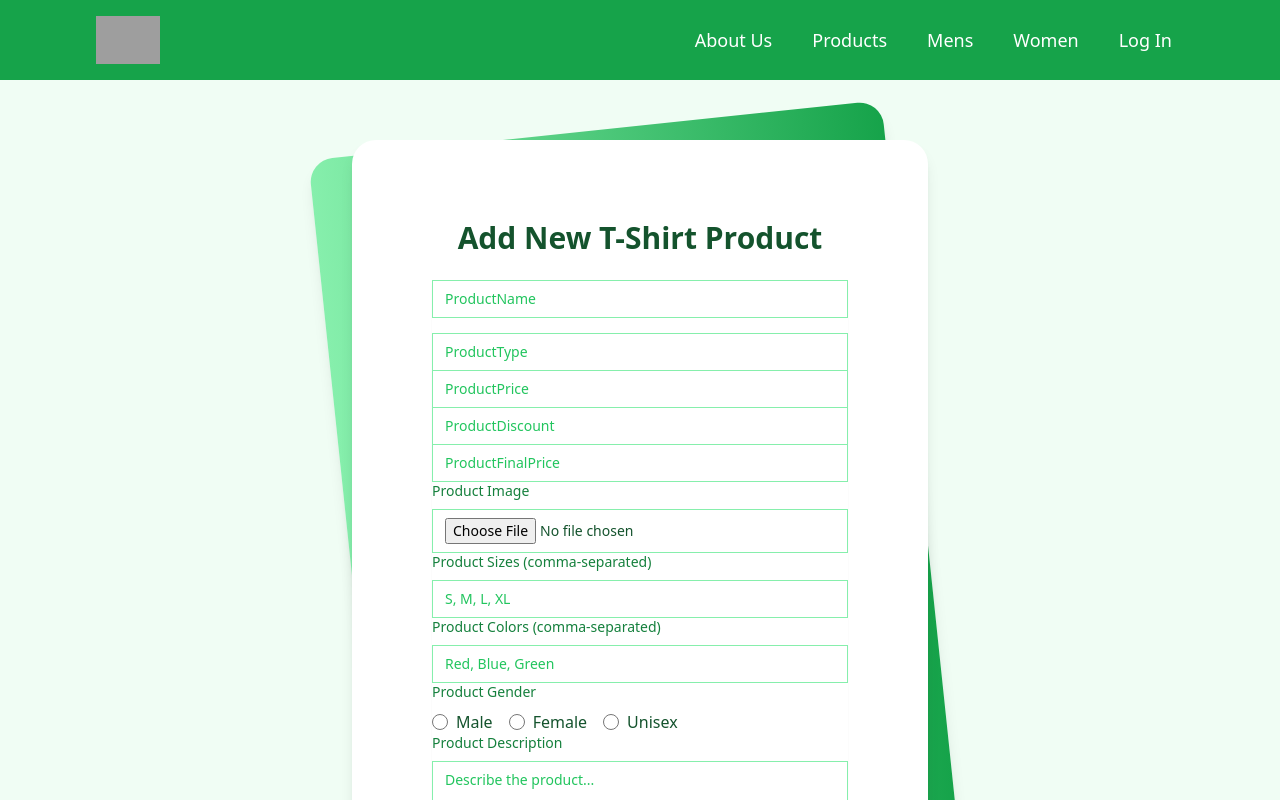
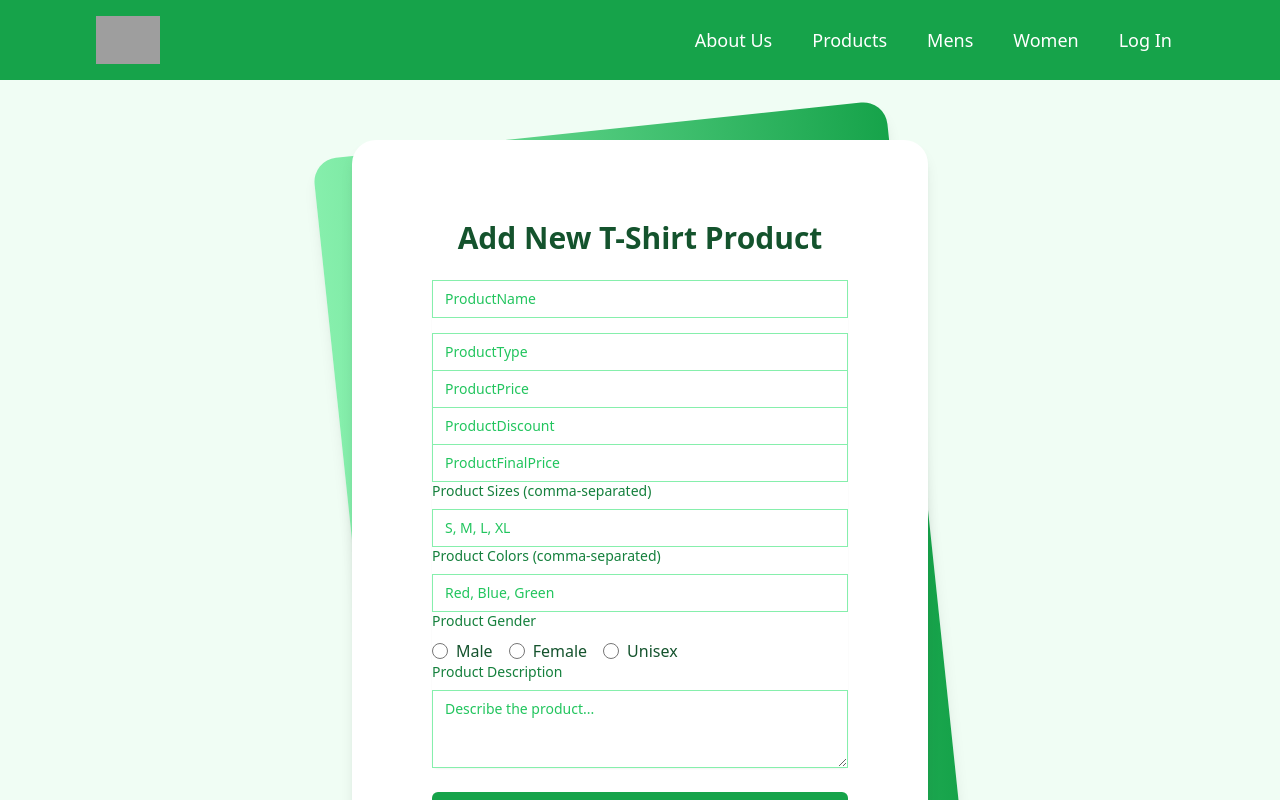
Before and after one commit to prn9v/Tshirt-Brand-Repo, a React (Create React App) app in the folder frontend/: page /admin in a window 1280 px wide. Shown: the top 800 px of the page. Built offline with nearby package versions, Linux system fonts and the light colour scheme; grey boxes are pictures that could not be loaded.

Commit message:
Update AdminPanel.jsx

```diff
--- a/frontend/src/components/AdminPanel.jsx
+++ b/frontend/src/components/AdminPanel.jsx
@@ -4,7 +4,7 @@ import { addProduct } from '../api/productApi';
 const AdminPage = () => {
   const [product, setProduct] = useState({
       productName: '',
-      productImage: null,
+      // productImage: null,
       productSizes: [],
       productPrice: '',
       productDiscount: '',
@@ -23,8 +23,8 @@ const AdminPage = () => {
       [name]:
         name === 'productSizes' || name === 'productColors'
           ? value.split(',').map((item) => item.trim()) // Convert comma-separated values to arrays
-          : name === 'productImage'
-          ? files[0] // Store file object
+          // : name === 'productImage'
+          // ? files[0] // Store file object
           : value, // Update other fields
     }));
   };
@@ -51,7 +51,7 @@ const handleSubmit = async (e) => {
   const formData = new FormData();
 
   // Add product data to FormData
-  if (product.productImage) formData.append('productImage', product.productImage); // Optional
+  // if (product.productImage) formData.append('productImage', product.productImage); // Optional
   formData.append('productName', product.productName);
   formData.append('productSizes', product.productSizes.join(',')); // Convert to comma-separated string
   formData.append('productColors', product.productColors.join(',')); // Convert to comma-separated string
@@ -77,7 +77,7 @@ const handleSubmit = async (e) => {
     // Reset form state after successful submission
     setProduct({
       productName: '',
-      productImage: null,
+      // productImage: null,
       productSizes: [],
       productPrice: '',
       productDiscount: '',
@@ -126,7 +126,7 @@ const handleSubmit = async (e) => {
                     />
                   </div>
                 ))}
-                <div className="mb-4">
+{/*                 <div className="mb-4">
                   <label htmlFor="productImage" className="block text-sm font-medium text-green-700 mb-2">
                     Product Image
                   </label>
@@ -138,7 +138,7 @@ const handleSubmit = async (e) => {
                     className="appearance-none rounded-none relative block w-full px-3 py-2 border border-green-300 placeholder-green-500 text-green-900 focus:outline-none focus:ring-green-500 focus:border-green-500 focus:z-10 sm:text-sm"
                     onChange={handleChange}
                   />
-                </div>
+                </div> */}
                 <div className="mb-4">
                   <label htmlFor="productSizes" className="block text-sm font-medium text-green-700 mb-2">
                     Product Sizes (comma-separated)
```
